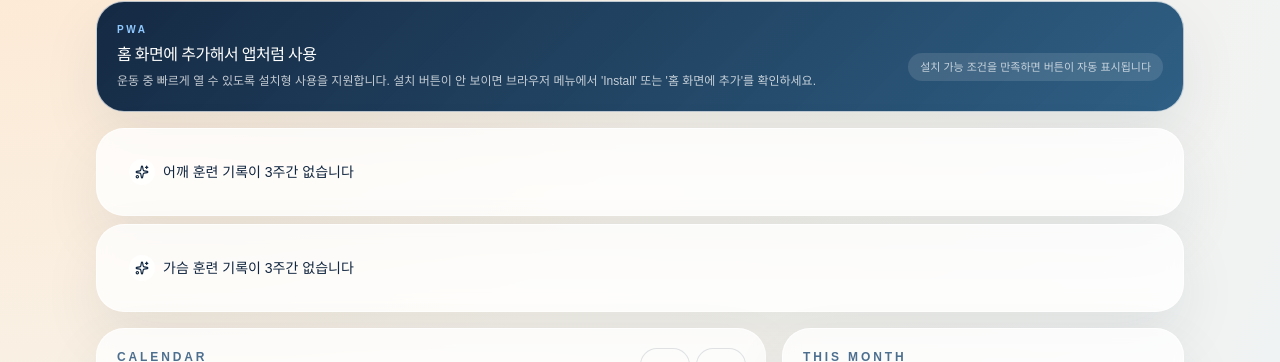
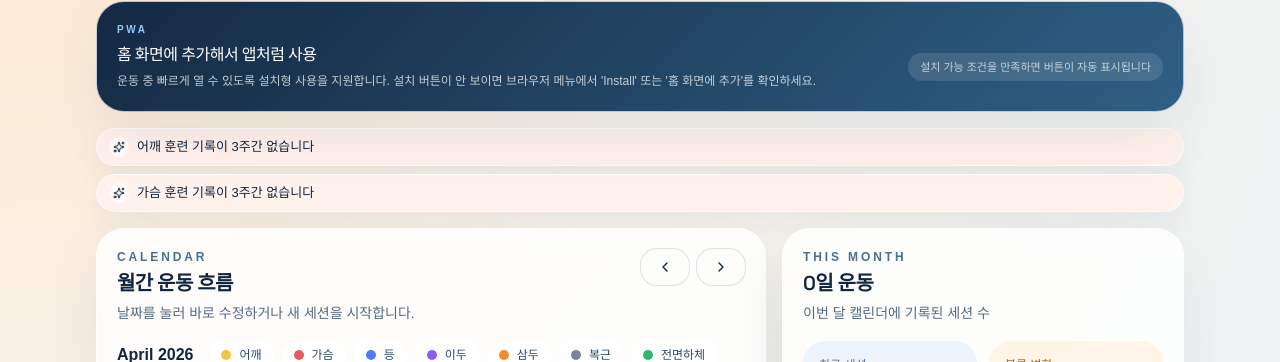
Before and after one commit to sejun42/Fillout, a Next.js app: page / in a window 1280 px wide. Shown: the part 201-563 px from the top of the page. Built offline with nearby package versions, Linux system fonts and the light colour scheme; no server answers; a web font is replaced by a local one.

Commit message:
Slim down recommendation banners

```diff
--- a/components/home-dashboard.tsx
+++ b/components/home-dashboard.tsx
@@ -29,19 +29,23 @@ export function HomeDashboard() {
       {recommendations.length > 0 ? (
         <section className="space-y-2">
           {recommendations.map((banner) => (
-            <Card
+            <div
               key={banner.id}
-              className={banner.tone === "warning" ? "p-0 bg-[#fff1ec]" : "p-0 bg-[#eef7ff]"}
+              className={
+                banner.tone === "warning"
+                  ? "rounded-[20px] border border-white/70 bg-[#fff1ec] px-3 py-2 shadow-[0_12px_30px_rgba(16,37,63,0.06)]"
+                  : "rounded-[20px] border border-white/70 bg-[#eef7ff] px-3 py-2 shadow-[0_12px_30px_rgba(16,37,63,0.06)]"
+              }
             >
-              <div className="flex items-center gap-2 px-3 py-2.5">
-                <div className="rounded-full bg-white/80 p-1.5 text-[#10253f]">
-                  <Sparkles className="h-3.5 w-3.5" />
+              <div className="flex items-center gap-2">
+                <div className="rounded-full bg-white/80 p-1 text-[#10253f]">
+                  <Sparkles className="h-3 w-3" />
                 </div>
-                <p className="min-w-0 flex-1 truncate text-sm font-medium leading-5 text-[#10253f]" title={banner.title}>
+                <p className="min-w-0 flex-1 truncate text-[13px] font-medium leading-4 text-[#10253f]" title={banner.title}>
                   {banner.title}
                 </p>
               </div>
-            </Card>
+            </div>
           ))}
         </section>
       ) : null}
```
